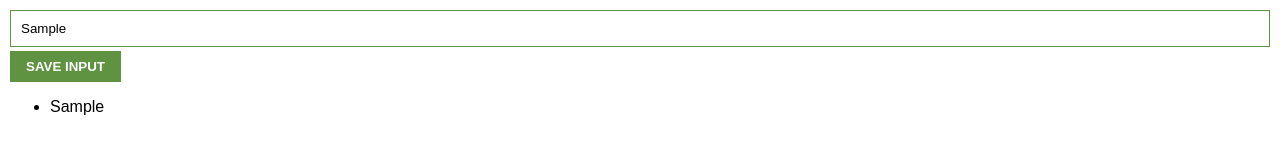
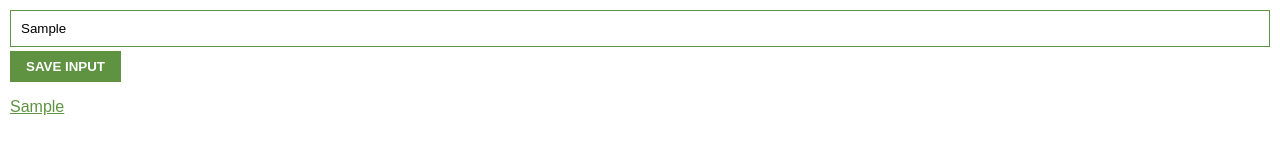
Before and after one commit to WojciechTylenda96/chrome-extension, a browser extension: page index.html in a window 1280 px wide. Both pictures are taken after typing "Sample" into the empty fields and a click on the button "SAVE INPUT". Drawn offline with Linux system fonts and the light colour scheme.

Commit message:
adding manifest.json, some styling

```diff
--- a/script.js
+++ b/script.js
@@ -14,7 +14,12 @@ inputBtn.addEventListener("click", function() {
 function renderLeads() {
     let listItems = ""
     for (i = 0; i < myLeads.length; i++) {
-        listItems += "<li>" + myLeads[i] + "</li>"
+        listItems += `
+            <li id="li-el">
+                <a id="a-el" href="${myLeads[i]}" target="_blank">
+                    ${myLeads[i]}
+                </a>
+            </li>`
     }
     ulEl.innerHTML = listItems;
 }
--- a/style.css
+++ b/style.css
@@ -11,6 +11,7 @@ input {
     padding: 10px;
     box-sizing: border-box;
     border: 1px solid #5f9341;
+    min-width: 400px;
 }
 
 button {
@@ -21,3 +22,16 @@ button {
     margin-top: 4px;
     padding: 8px 16px;
 }
+
+#ul-el {
+    list-style: none;
+    padding-left: 0;
+}
+
+#li-el {
+    margin-bottom: 4px;
+}
+
+#a-el {
+    color: #5f9341;
+}
```
Also changed, not shown: manifest.json (added).
